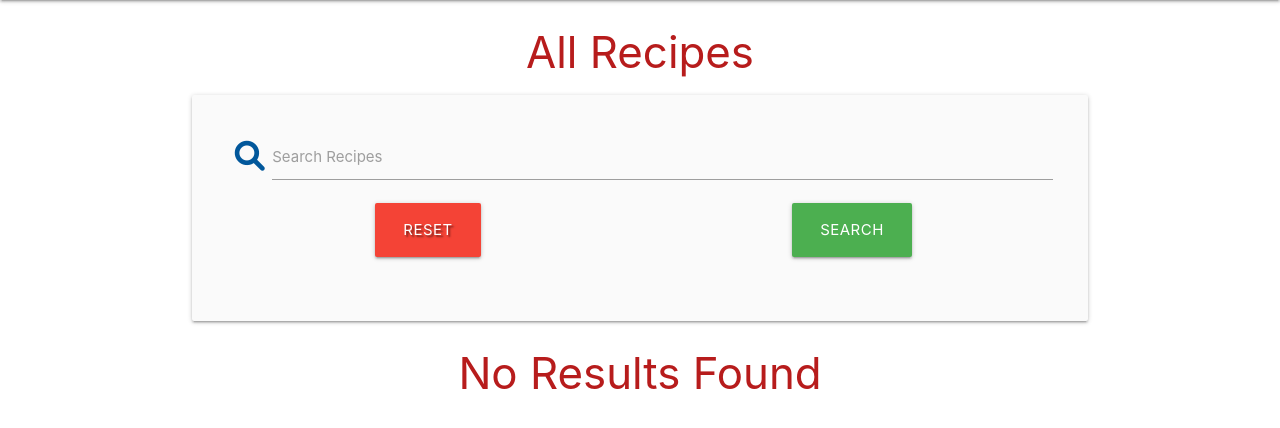
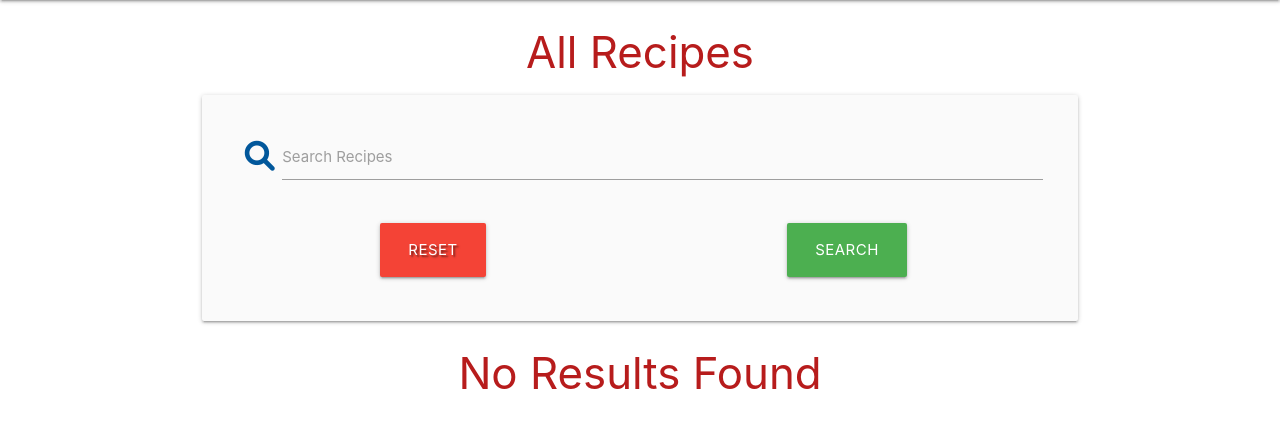
Before and after one commit to reidycolm/MS3-Project, a Flask app: page /search in a window 1280 px wide. Shown: the part 64-492 px from the top of the page. Run offline with Flask 2, Linux system fonts and the light colour scheme; data that the repository does not hold is empty; some libraries are stand-ins or nearby versions.

Commit message:
adjusted spacing of search box and buttons

```diff
--- a/static/css/style.css
+++ b/static/css/style.css
@@ -43,3 +43,13 @@ p  {
     color: black;
     font-weight: bold !important;
 }
+
+.search-box {
+    margin-right: 10px;
+    margin-left: 10px;
+}
+
+.search-button {
+    margin-top: 20px;
+    margin-bottom: -20px;
+}
--- a/templates/recipes.html
+++ b/templates/recipes.html
@@ -3,7 +3,7 @@
 
 <h3 class="red-text text-darken-4 center-align">All Recipes</h3>
 
-<div class="row card-panel grey lighten-5">
+<div class="row card-panel grey lighten-5 search-box">
     <form action="{{url_for('search') }}" method="post" class="col-s12">
         <div class="row center-align">
             <div class="input-field col s12">
@@ -13,10 +13,10 @@
             </div>
             <div class="row">
                 <div class="col s6">
-                    <a href="{{url_for('get_recipes') }}" class="red btn-large text-shadow">Reset</a>
+                    <a href="{{url_for('get_recipes') }}" class="red btn-large text-shadow search-button">Reset</a>
                 </div>
                 <div class="col s6">
-                    <button type="submit" class="green btn-large text-minus-shadow">
+                    <button type="submit" class="green btn-large text-minus-shadow search-button">
                     Search
                     </button>
                 </div>
```
